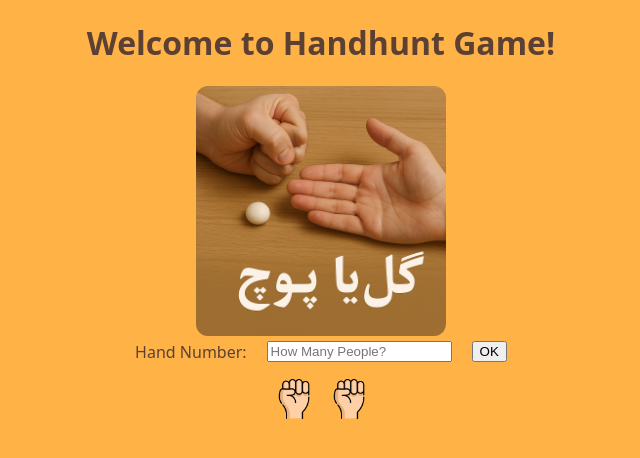
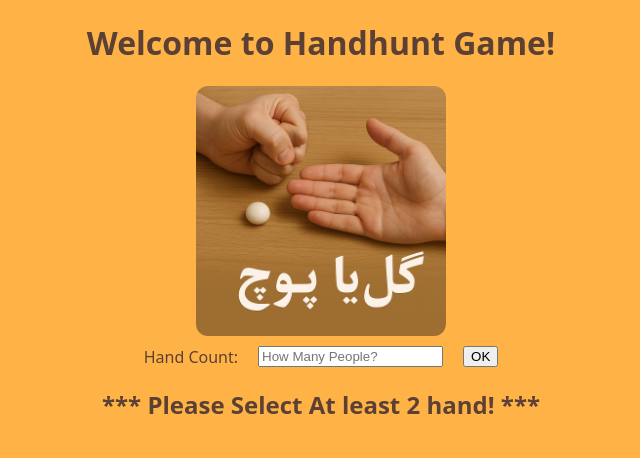
Before and after one commit to rezam91/HandHunt, a React (Vite) app: page / in a window 1280 px wide. Shown: the top 458 px of the page, without its empty margins (319-959 px from the left). Built offline with nearby package versions, Linux system fonts and the light colour scheme.

Commit message:
fix(hands): error on hands fixed

```diff
--- a/src/components/general/game/index.jsx
+++ b/src/components/general/game/index.jsx
@@ -2,7 +2,6 @@ import fistPath from '../../../assets/fist.png'
 const Game = () => {
     return (
         <>
-            <img className='fist--sign' src={fistPath} />
             <img className='fist--sign' src={fistPath} />
         </>
     )
--- a/src/components/general/gamenumber/index.jsx
+++ b/src/components/general/gamenumber/index.jsx
@@ -12,7 +12,7 @@ const GameNumber = ({onChangeNumber}) => {
     return (
         <div>
             <form className="hand--number" onSubmit={submitHandNumber}>
-                <span>Hand Number: </span>
+                <span>Hand Count: </span>
                 <input placeholder="How Many People?" type='number' onChange={counter}/>
                 <button type="submit">OK</button>
             </form>
--- a/src/components/handhunt/index.jsx
+++ b/src/components/handhunt/index.jsx
@@ -2,6 +2,7 @@ import Game from '../general/game/index'
 
 const Handhunt = ({gameNum}) => {
     const tempNum = []
+    const winNum = Math.ceil(gameNum*Math.random())
     for (let i=1; i<=gameNum; i++) {
         tempNum.push({
             id:i,
@@ -9,12 +10,12 @@ const Handhunt = ({gameNum}) => {
         })
     }
     return (
-        tempNum.length>0 ?
+        gameNum>1 ?
         <ul className="each-game">
             {tempNum.map((item) => (
                 <li key={item.id}><Game /></li>
             ))}
-        </ul> : <strong>*** Please Select At least one hand! ***</strong>
+        </ul> : <div className='warning-sign'>*** Please Select At least 2 hand! ***</div>
     )
 }
 
--- a/src/index.css
+++ b/src/index.css
@@ -1,5 +1,8 @@
 * {
   box-sizing: border-box;
+}
+img {
+  display: block;
 }
 body {
   font-family: system-ui, Avenir, Helvetica, Arial, sans-serif;
@@ -8,6 +11,7 @@ body {
   text-align: center;
 }
 .logo {
+  margin: 10px auto;
   width: 250px;
   border-radius: 12px;
 }
@@ -18,10 +22,16 @@ body {
   justify-content: center;
 }
 .each-game {
+  width: fit-content;
+  margin-left: auto;
+  margin-right: auto;
+  background-color: rgba(255, 0, 0, 0.43);
+  border: 1px solid black;
+  border-radius: 12px;
   list-style: none;
-  padding: 0;
+  padding: 20px 0;
   display: flex;
-  justify-content:space-evenly;
+  gap: 50px;
 }
 .each-game li {
   display: flex;
@@ -30,3 +40,12 @@ body {
 .fist--sign {
   width: 40px;
 }
+.fist--sign:hover {
+  cursor: pointer;
+}
+
+.warning-sign {
+  margin-top: 20px;
+  font-size: 24px;
+  font-weight: 600;
+}
```
